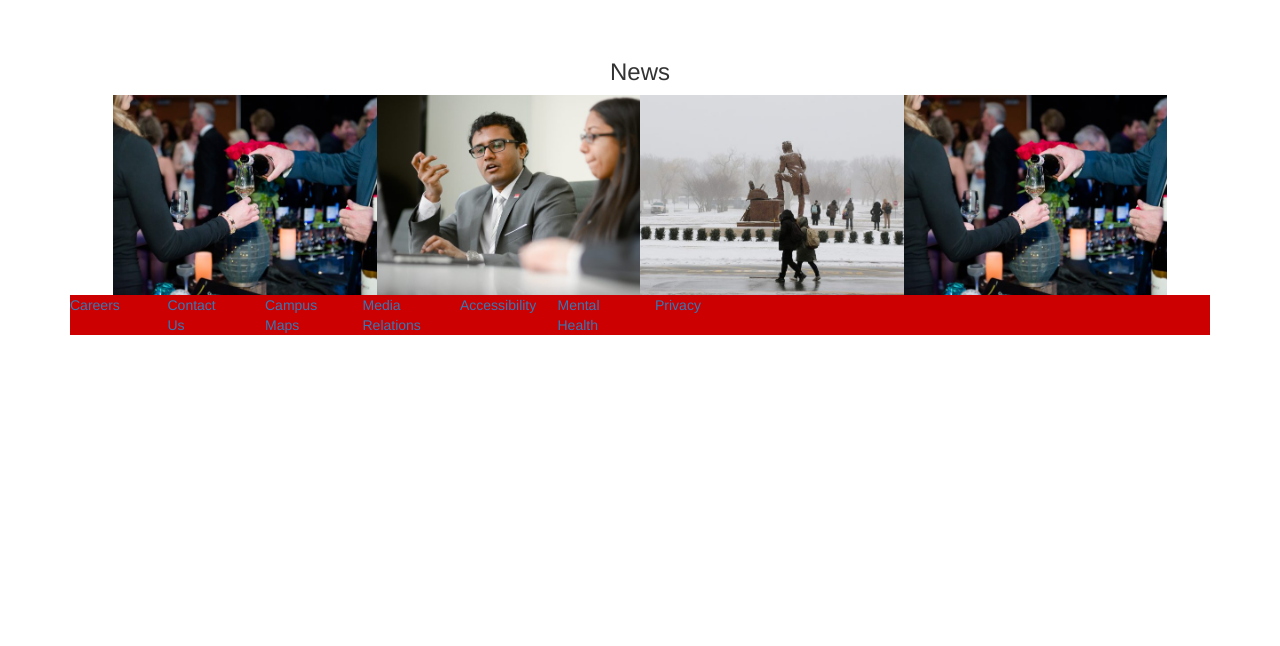
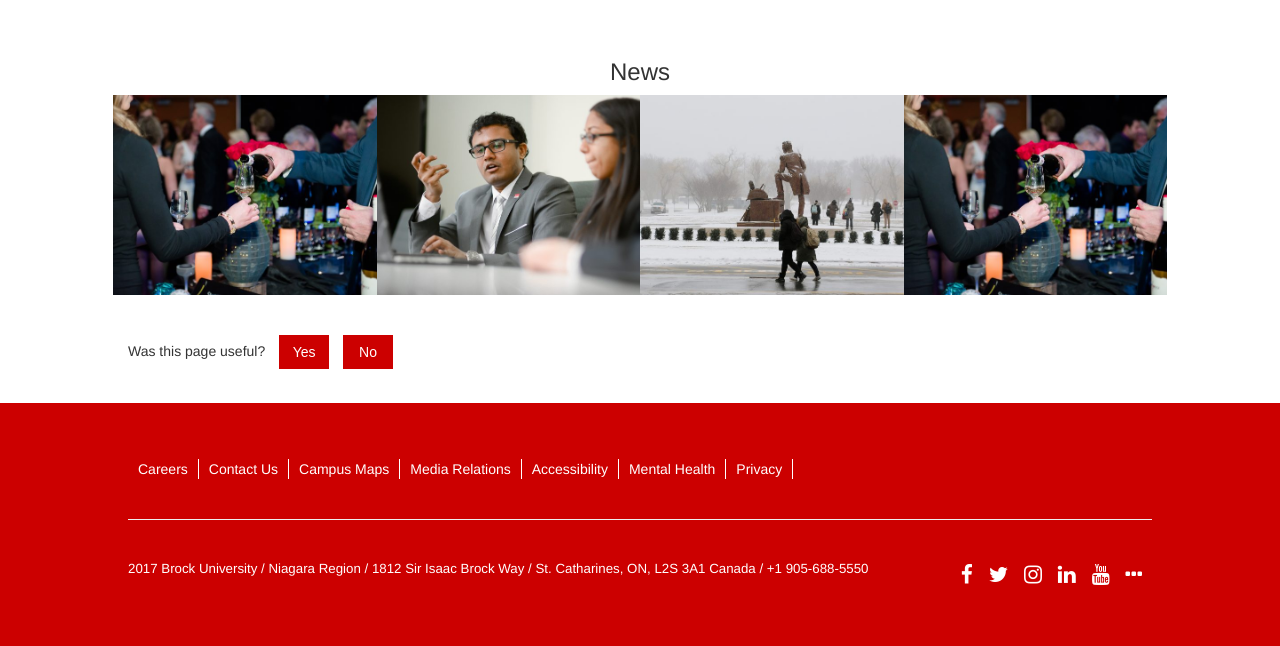
Before and after one commit to dan12t3/COSC3P94, a PHP site: page / in a window 1280 px wide. Shown: the part 984-1630 px from the top of the page. Before the commit the page ends 1319 px from the top, so only its background shows below. Run offline with PHP 8.4, Linux system fonts and the light colour scheme; some libraries are stand-ins or nearby versions.

Commit message:
footer update

```diff
--- a/css/footer.css
+++ b/css/footer.css
@@ -1,3 +1,59 @@
-footer {
-	height:300px;
+.feedback{
+    margin-top: 5vh;
+    margin-bottom: 3vh;
 }
+
+.feedback button, .feedback button:hover, .feedback button:active, .feedback button:visited{
+    border-radius: 0px !important;
+    background-color: rgb(204,0,0);
+    border: 1px solid rgb(204,0,0);
+    color: white;
+    font-size: 1em;
+    padding: 6px;
+    width: 50px;
+    margin-left: 10px;
+}
+
+
+
+.footer{
+    background-color: rgb(204,0,0) !important;
+}
+
+.footerContent{
+
+    padding-top: 7vh;
+    padding-bottom: 7vh;
+    background-color: inherit;
+    color: white;
+
+
+}
+
+.footerContent .address{
+    font-size: 0.95em;
+}
+
+.footerContent .social{
+    font-size: 1.5em;
+    float: right;
+}
+
+.footerContent .social i{
+    padding-right: 10px;
+}
+
+.footerList{
+    padding: 0;
+    list-style-type: none;
+
+}
+
+.footerList li{
+    display: inline;
+    float: left;
+    padding-right: 10px;
+    padding-left: 10px;
+    border-right: 1px white solid;
+
+}
--- a/css/main.css
+++ b/css/main.css
@@ -5,7 +5,7 @@ body {
 .customContainer {
     width: 80vw;
     margin: 0 auto;
-    background-color: white;
+
 }
 .background1{
     background-color: white;
--- a/footer.html
+++ b/footer.html
@@ -1,17 +1,102 @@
-<link rel="stylesheet" href="css/footer.css">
 
-<div class=container>
-	<div class="footer red whiteFont">
-		<div class=row>
-			<a href="/#" class=col-lg-1 button red>Careers</a>
-			<a href="/#" class=col-lg-1 button red>Contact Us</a>
-			<a href="/#" class=col-lg-1 button red>Campus Maps</a>
-			<a href="/#" class=col-lg-1 button red>Media Relations</a>
-			<a href="/#" class=col-lg-1 button red>Accessibility</a>
-			<a href="/#" class=col-lg-1 button red>Mental Health</a>
-			<a href="/#" class=col-lg-1 button red>Privacy</a>
-		</div>
-	</div>
+
+
+<div class="container-fluid feedback">
+    <div class="customContainer">
+        <div class="feebackQuestion">
+        <p>Was this page useful?
+
+            <button type="submit" class="btn">Yes</button>
+            <button type="submit" class="btn">No</button>
+
+        </p>
+
+
+        </div>
+
+    </div>
+
+
+</div>
+
+<div class="container-fluid footer">
+    <div class="customContainer">
+
+
+
+
+        <div class="footerContent">
+
+            <div class="row">
+                <div class="col-lg-12">
+                    <ul class="footerList">
+
+                    <li>Careers</li>
+                    <li>Contact Us</li>
+                    <li>Campus Maps</li>
+                    <li>Media Relations</li>
+                    <li>Accessibility</li>
+                    <li>Mental Health</li>
+                    <li>Privacy</li>
+
+                    </ul>
+
+
+                </div>
+
+
+
+            </div>
+
+
+
+        <br>
+        <hr>
+            <br>
+
+            <div class="row">
+
+                <div class="col-lg-9">
+                    <div class="address">
+                        <p>2017 Brock University / Niagara Region / 1812 Sir Isaac Brock Way / St. Catharines, ON, L2S 3A1 Canada / +1 905-688-5550</p>
+                    </div>
+
+                </div>
+
+                <div class="col-lg-3">
+                    <div class="social">
+                        <i class="fa fa-facebook" aria-hidden="true"></i>
+                        <i class="fa fa-twitter" aria-hidden="true"></i>
+                        <i class="fa fa-instagram" aria-hidden="true"></i>
+                        <i class="fa fa-linkedin" aria-hidden="true"></i>
+                        <i class="fa fa-youtube" aria-hidden="true"></i>
+                        <i class="fa fa-ellipsis-h" aria-hidden="true"></i>
+
+                    </div>
+
+
+
+
+                </div>
+
+            </div>
+
+
+
+        <!-- address -->
+
+
+
+
+
+
+
+        </div>
+
+
+
+    </div>
+
 </div>
 
 <script src="https://code.jquery.com/jquery-3.1.1.slim.min.js" integrity="sha384-A7FZj7v+d/sdmMqp/nOQwliLvUsJfDHW+k9Omg/a/EheAdgtzNs3hpfag6Ed950n" crossorigin="anonymous"></script>
--- a/header.html
+++ b/header.html
@@ -14,6 +14,7 @@
     <link rel="stylesheet" href="css/normalize.css">
     <link rel="stylesheet" href="css/main.css">
     <link rel="stylesheet" href="css/header.css">
+    <link rel="stylesheet" href="css/footer.css">
 
 </head>
 
```
